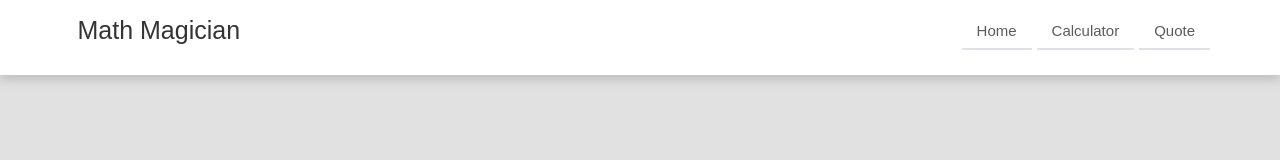
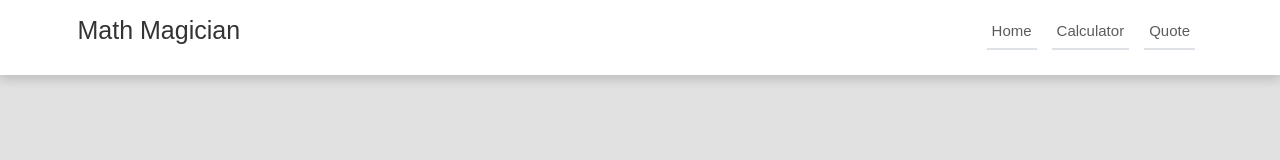
Before and after one commit to Gh-Reza/math-magicians, a React (Create React App) app: page / in a window 1280 px wide. Shown: the top 160 px of the page. Built offline with nearby package versions, Linux system fonts and the light colour scheme.

Commit message:
Refactor some styles

```diff
--- a/src/components/Header.jsx
+++ b/src/components/Header.jsx
@@ -9,13 +9,13 @@ const Header = () => (
         </div>
         <div className="menu-wrapper col text-end">
           <ul className="list-inline row justify-content-end gx-4">
-            <li className=" list-inline-item fs-4 col-auto p-2 ps-4 pe-4 border-bottom border-muted border-2">
+            <li className=" list-inline-item fs-4 col-auto p-2 me-4 border-bottom border-muted border-2">
               <Link to="/" className="text-decoration-none text-muted">Home</Link>
             </li>
-            <li className="list-inline-item fs-4 col-auto p-2 ps-4 pe-4 border-bottom border-muted border-2">
+            <li className="list-inline-item fs-4 col-auto p-2 me-4 border-bottom border-muted border-2">
               <Link to="calculator" className="text-decoration-none text-muted">Calculator</Link>
             </li>
-            <li className="list-inline-item fs-4 col-auto p-2 ps-4 pe-4 border-bottom border-muted border-2">
+            <li className="list-inline-item fs-4 col-auto p-2 me-4 border-bottom border-muted border-2">
               <Link to="quote" className="text-decoration-none text-muted">Quote</Link>
             </li>
           </ul>
--- a/src/pages/Quote.jsx
+++ b/src/pages/Quote.jsx
@@ -8,7 +8,7 @@ const Quote = () => {
   const [author, setAuthor] = useState('');
 
   useEffect(() => {
-    fetch('https://api.api-ninjas.com/v1/quotes?category=death', {
+    fetch('https://api.api-ninjas.com/v1/quotes?category=life', {
       headers: { 'X-Api-Key': '+wNDNQQDL7FhXthHVazGEQ==nICHvEvsNxGiIEFl' },
     })
       .then((response) => {
```
